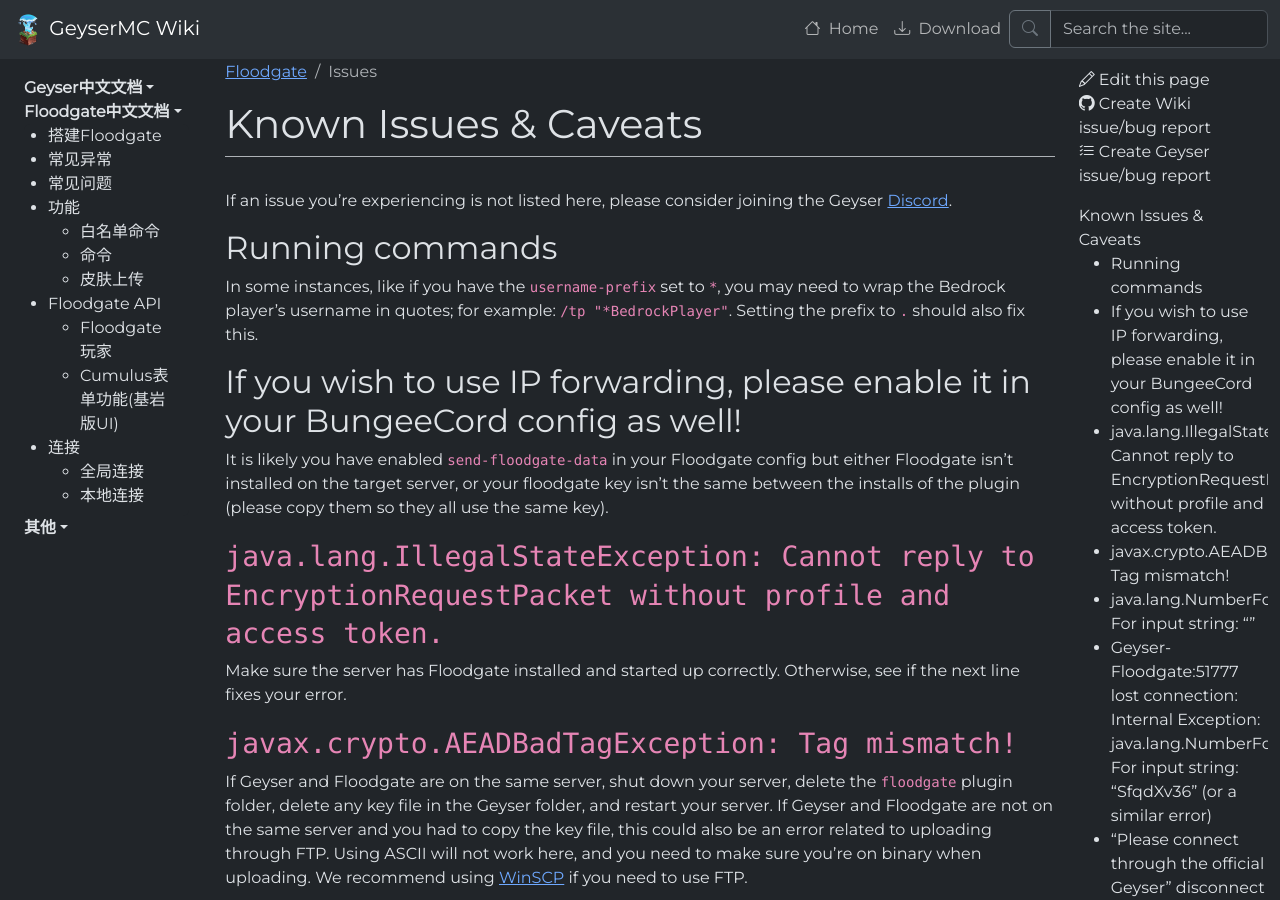
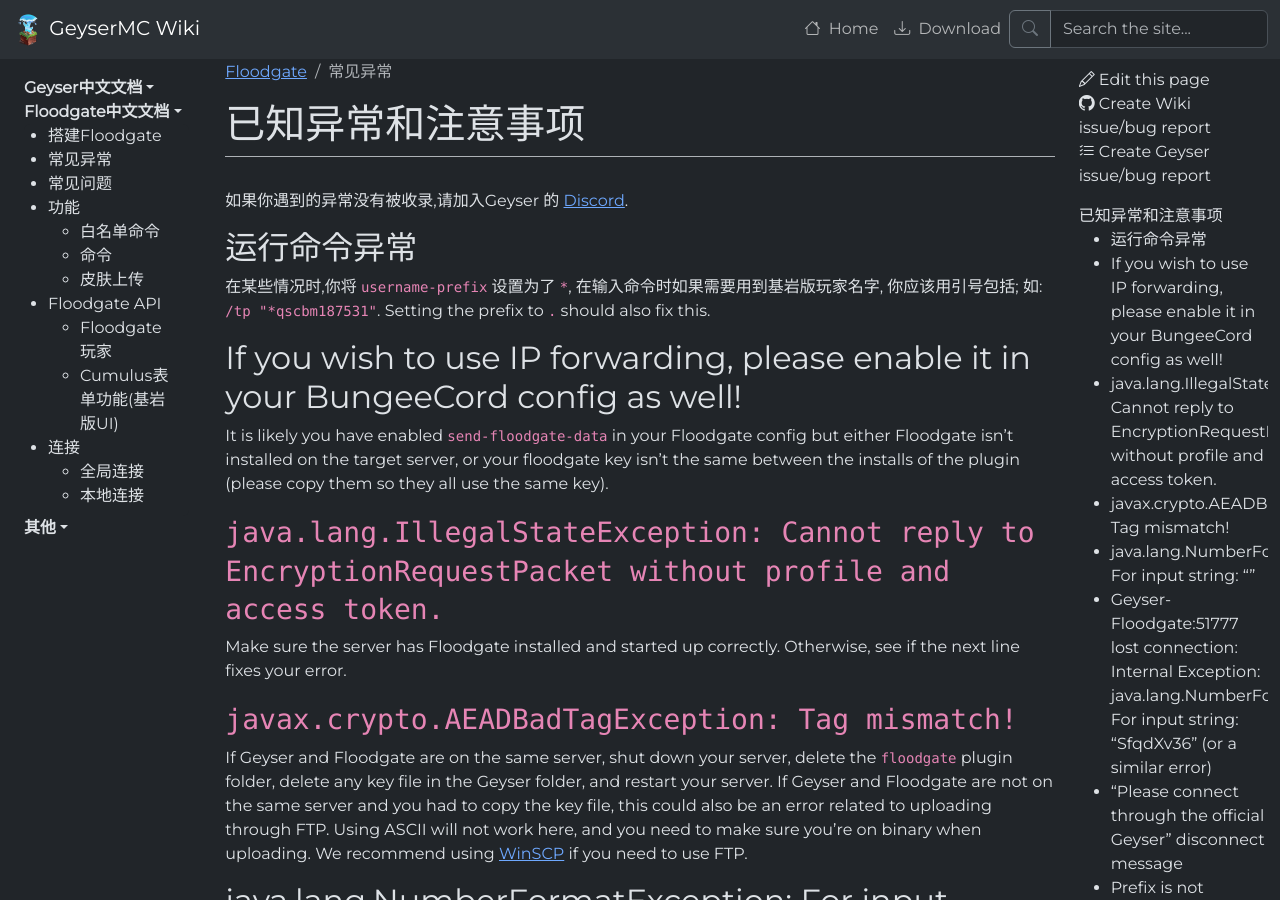
Before and after one commit to MinecraftChampions/GeyserChineseWiki, a Jekyll site: the page built from _docs/floodgate/issues.md, in a window 1280 px wide and 900 px high. Built offline with Jekyll 4.4.1, drawn with Linux system fonts in a browser that asks for light colours; some of the changed text lies outside the part shown.

Commit message:
更新
Co-Authored-By: KisssStar <141255211+KisssStar@users.noreply.github.com>

```diff
--- a/_docs/floodgate/issues.md
+++ b/_docs/floodgate/issues.md
@@ -1,12 +1,12 @@
 ---
-title: Issues
+title: 常见异常
 ---
 
-# Known Issues & Caveats
-If an issue you're experiencing is not listed here, please consider joining the Geyser [Discord](http://discord.geysermc.org/).
+# 已知异常和注意事项
+如果你遇到的异常没有被收录,请加入Geyser 的 [Discord](http://discord.geysermc.org/).
 
-## Running commands
-In some instances, like if you have the `username-prefix` set to `*`, you may need to wrap the Bedrock player's username in quotes; for example: `/tp "*BedrockPlayer"`. Setting the prefix to `.` should also fix this.
+## 运行命令异常
+在某些情况时,你将 `username-prefix` 设置为了 `*`, 在输入命令时如果需要用到基岩版玩家名字, 你应该用引号包括; 如: `/tp "*qscbm187531"`. Setting the prefix to `.` should also fix this.
 
 ## If you wish to use IP forwarding, please enable it in your BungeeCord config as well!
 It is likely you have enabled `send-floodgate-data` in your Floodgate config but either Floodgate isn't installed on the target server, or your floodgate key isn't the same between the installs of the plugin (please copy them so they all use the same key).
```
Also changed, not shown: _docs/floodgate/faq.md (+2 -2 lines).
